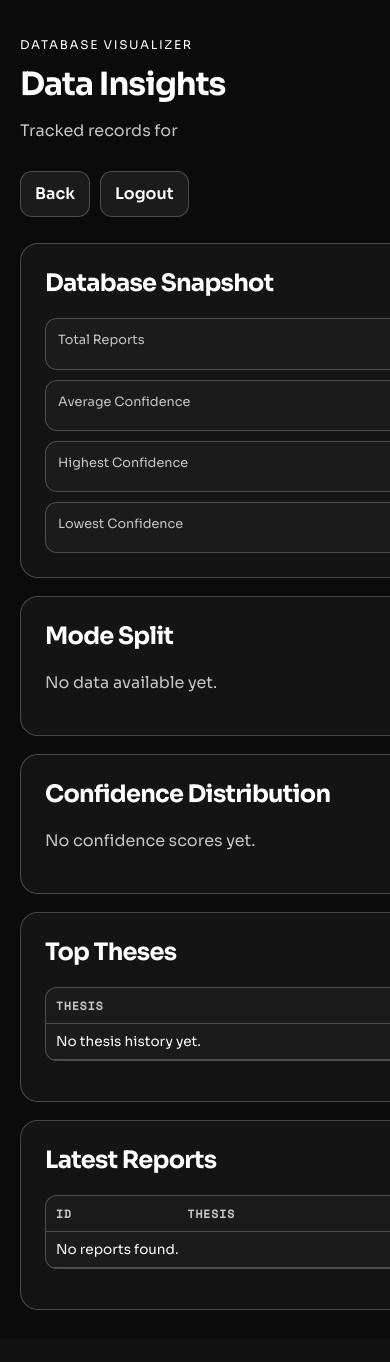
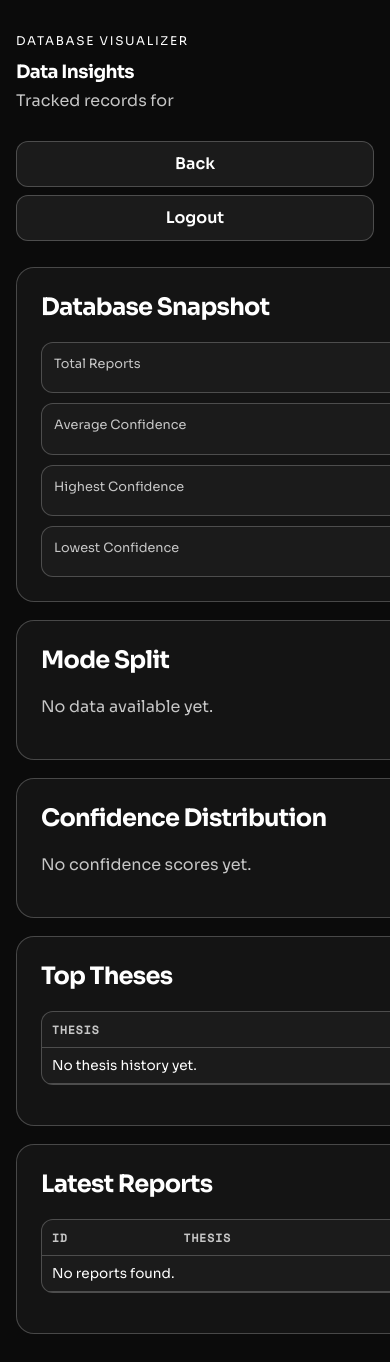
Before and after one commit to VivekReddy10-08-2004/Thesis-Bridge, a Flask app: template templates/insights.html in a window 390 px wide; the page is wider, and only the part inside the window is pictured. Before the commit the page ends 1310 px from the top of that part, so only its background shows below. Run offline with Flask 3, Linux system fonts and the light colour scheme; the template is opened without the code that fills it, so the values that code supplies are empty; parts of the project's set-up code (start-up, migrations or seed data) failed here and were passed over; some libraries are stand-ins or nearby versions.

Commit message:
Modified to fit in mobile screen

```diff
--- a/static/app.css
+++ b/static/app.css
@@ -13,12 +13,18 @@
     box-sizing: border-box;
 }
 
+html {
+    -webkit-text-size-adjust: 100%;
+}
+
 body {
     margin: 0;
     min-height: 100vh;
+    min-height: 100dvh;
     font-family: "Sora", sans-serif;
     color: var(--text);
     background: var(--bg);
+    overflow-x: hidden;
 }
 
 h1,
@@ -43,10 +49,12 @@ a {
 a {
     color: var(--text);
     text-decoration: none;
+    -webkit-tap-highlight-color: rgba(255, 255, 255, 0.08);
 }
 
 .auth-page {
-    overflow: hidden;
+    overflow-x: hidden;
+    overflow-y: auto;
 }
 
 .bg-orb {
@@ -151,9 +162,14 @@ textarea:focus {
     border: 1px solid var(--stroke);
     border-radius: 12px;
     padding: 10px 14px;
+    min-height: 44px;
+    display: inline-flex;
+    align-items: center;
+    justify-content: center;
     cursor: pointer;
     font-family: "Sora", sans-serif;
     font-weight: 600;
+    -webkit-tap-highlight-color: rgba(255, 255, 255, 0.12);
 }
 
 .btn.solid {
@@ -181,18 +197,24 @@ textarea:focus {
 .topbar {
     max-width: 1180px;
     margin: 0 auto;
-    padding: 24px 20px 10px;
+    padding: max(24px, env(safe-area-inset-top, 0)) max(20px, env(safe-area-inset-right, 0)) 10px max(20px, env(safe-area-inset-left, 0));
     display: flex;
     justify-content: space-between;
     gap: 12px;
     align-items: center;
 }
 
+.topbar h1 {
+    overflow-wrap: anywhere;
+    word-break: break-word;
+    font-size: clamp(1.15rem, 4.2vw, 1.75rem);
+}
+
 .dashboard-grid,
 .report-grid {
     max-width: 1180px;
     margin: 0 auto;
-    padding: 16px 20px 28px;
+    padding: 16px max(20px, env(safe-area-inset-right, 0)) max(28px, env(safe-area-inset-bottom, 0)) max(20px, env(safe-area-inset-left, 0));
     display: grid;
     grid-template-columns: 1.1fr 0.9fr;
     gap: 18px;
@@ -450,6 +474,8 @@ textarea:focus {
 
 .table-wrap {
     overflow-x: auto;
+    -webkit-overflow-scrolling: touch;
+    overscroll-behavior-x: contain;
     border: 1px solid var(--stroke);
     border-radius: 12px;
     background: var(--panel-soft);
@@ -648,6 +681,19 @@ textarea:focus {
         grid-template-columns: 1fr;
     }
 
+    .auth-shell {
+        padding: max(24px, env(safe-area-inset-top, 0)) max(16px, env(safe-area-inset-right, 0)) max(28px, env(safe-area-inset-bottom, 0)) max(16px, env(safe-area-inset-left, 0));
+        min-height: min-content;
+    }
+
+    .dashboard-grid,
+    .report-grid {
+        padding-top: 16px;
+        padding-left: max(16px, env(safe-area-inset-left, 0));
+        padding-right: max(16px, env(safe-area-inset-right, 0));
+        padding-bottom: max(28px, env(safe-area-inset-bottom, 0));
+    }
+
     .metric-grid {
         grid-template-columns: 1fr;
     }
@@ -666,7 +712,24 @@ textarea:focus {
 
     .topbar {
         flex-direction: column;
-        align-items: flex-start;
+        align-items: stretch;
+        padding-top: max(20px, env(safe-area-inset-top, 0));
+        padding-left: max(16px, env(safe-area-inset-left, 0));
+        padding-right: max(16px, env(safe-area-inset-right, 0));
+        padding-bottom: 10px;
+    }
+
+    .topbar .inline-actions {
+        width: 100%;
+        flex-direction: column;
+        align-items: stretch;
+        gap: 8px;
+    }
+
+    .topbar .inline-actions > .btn,
+    .topbar .inline-actions > a.btn {
+        width: 100%;
+        text-align: center;
     }
 
     .ledger-actions {
--- a/templates/auth.html
+++ b/templates/auth.html
@@ -2,7 +2,8 @@
 <html lang="en">
 <head>
     <meta charset="utf-8">
-    <meta name="viewport" content="width=device-width, initial-scale=1">
+    <meta name="viewport" content="width=device-width, initial-scale=1, viewport-fit=cover">
+    <meta name="theme-color" content="#0b0b0b">
     <title>Thesis Bridge Strategic Opportunity Engine</title>
     <link rel="preconnect" href="https://fonts.googleapis.com">
     <link rel="preconnect" href="https://fonts.gstatic.com" crossorigin>
--- a/templates/dashboard.html
+++ b/templates/dashboard.html
@@ -2,7 +2,8 @@
 <html lang="en">
 <head>
     <meta charset="utf-8">
-    <meta name="viewport" content="width=device-width, initial-scale=1">
+    <meta name="viewport" content="width=device-width, initial-scale=1, viewport-fit=cover">
+    <meta name="theme-color" content="#0b0b0b">
     <title>Dashboard | Strategic Opportunity Engine</title>
     <link rel="preconnect" href="https://fonts.googleapis.com">
     <link rel="preconnect" href="https://fonts.gstatic.com" crossorigin>
--- a/templates/insights.html
+++ b/templates/insights.html
@@ -2,7 +2,8 @@
 <html lang="en">
 <head>
     <meta charset="utf-8">
-    <meta name="viewport" content="width=device-width, initial-scale=1">
+    <meta name="viewport" content="width=device-width, initial-scale=1, viewport-fit=cover">
+    <meta name="theme-color" content="#0b0b0b">
     <title>Data Insights | Strategic Opportunity Engine</title>
     <link rel="preconnect" href="https://fonts.googleapis.com">
     <link rel="preconnect" href="https://fonts.gstatic.com" crossorigin>
--- a/templates/report.html
+++ b/templates/report.html
@@ -2,7 +2,8 @@
 <html lang="en">
 <head>
     <meta charset="utf-8">
-    <meta name="viewport" content="width=device-width, initial-scale=1">
+    <meta name="viewport" content="width=device-width, initial-scale=1, viewport-fit=cover">
+    <meta name="theme-color" content="#0b0b0b">
     <title>Memo Output | Strategic Opportunity Engine</title>
     <link rel="preconnect" href="https://fonts.googleapis.com">
     <link rel="preconnect" href="https://fonts.gstatic.com" crossorigin>
```
Also changed, not shown: other parts of static/app.css (+49 -1 lines), 1 other file.
